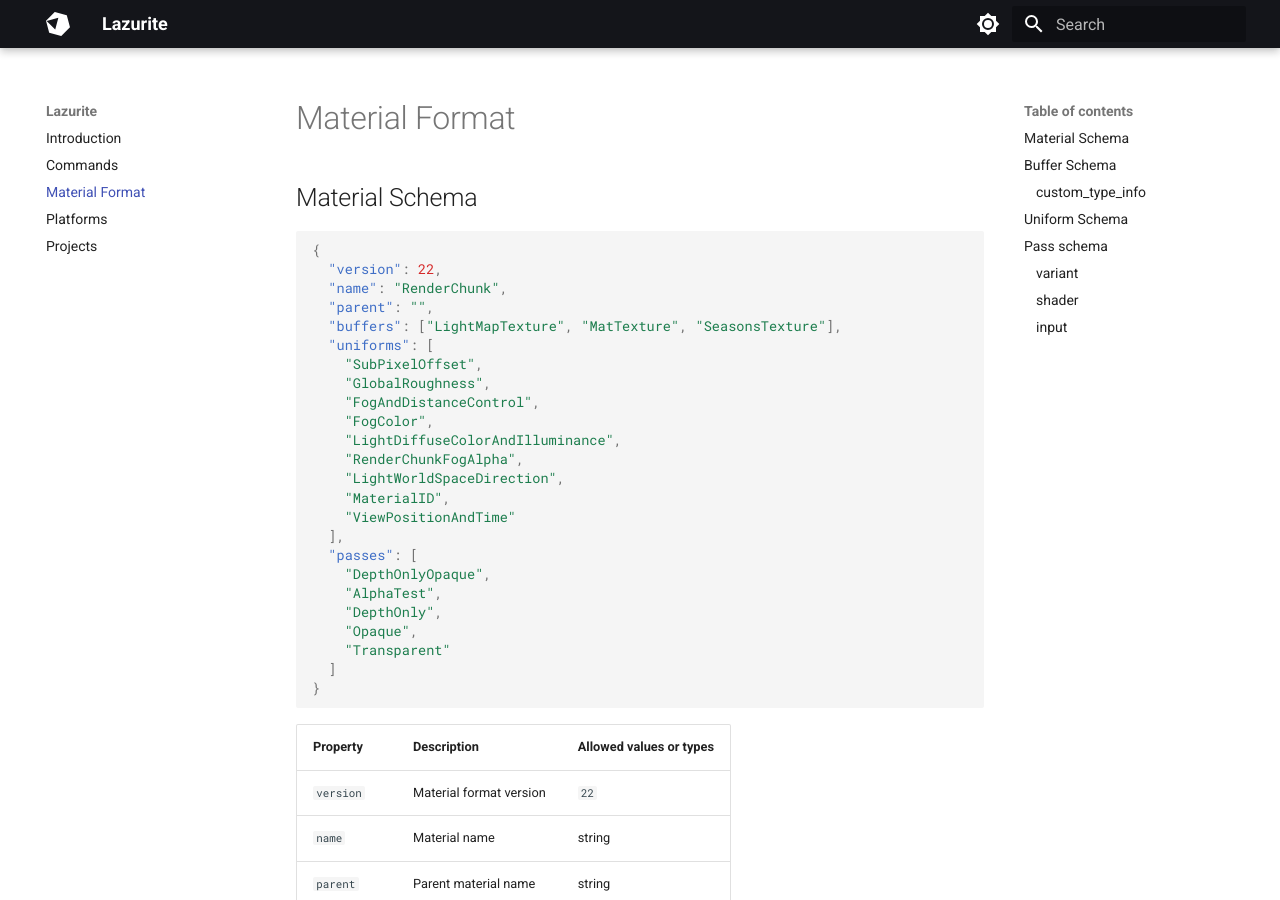
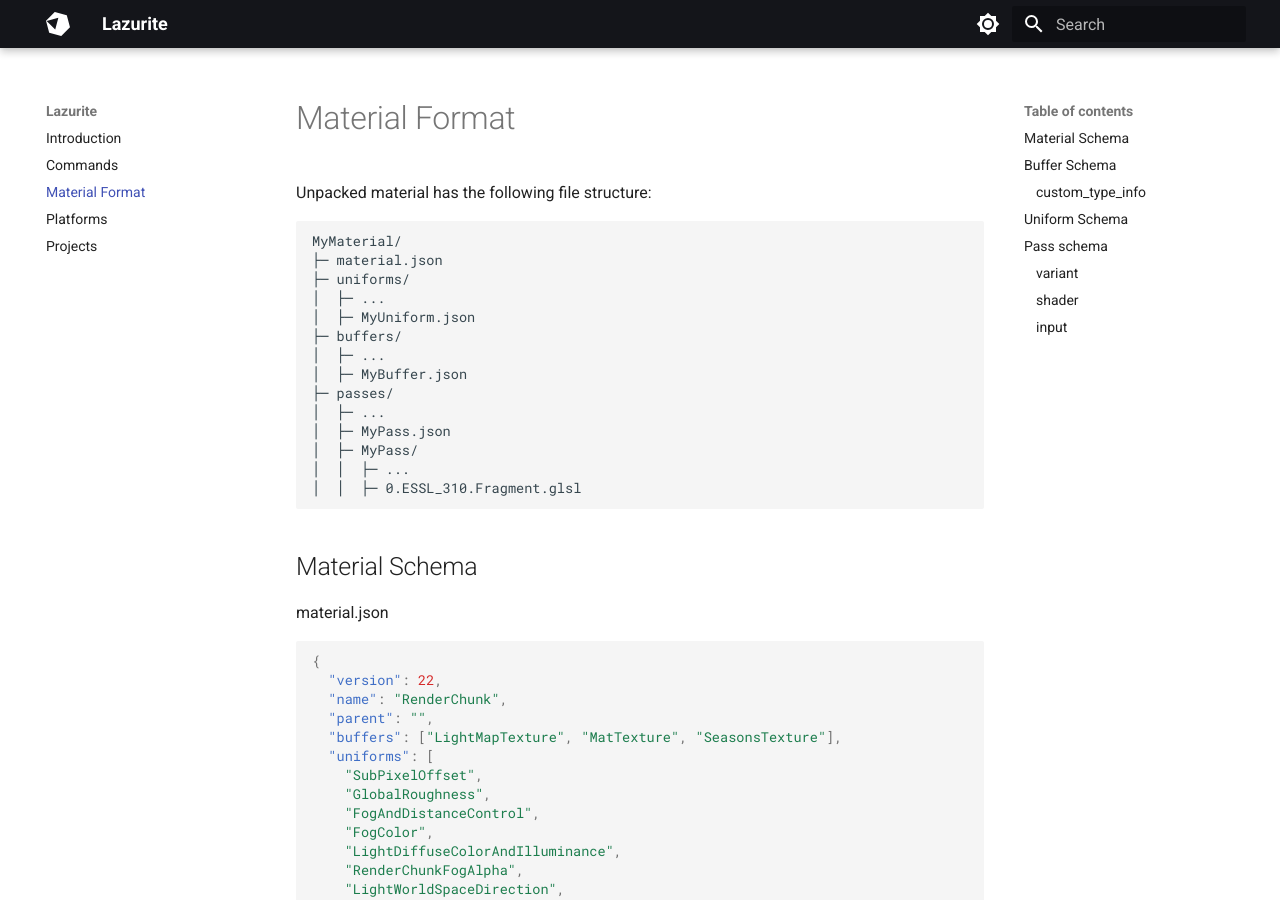
Before and after one commit to veka0/lazurite, an MkDocs documentation site: the page built from docs/material.md, in a window 1280 px wide and 900 px high. Built offline with MkDocs 1.6.1 and Material for MkDocs 9.7.7, drawn with Linux system fonts in a browser that asks for light colours.

Commit message:
Docs edit

````diff
--- a/docs/material.md
+++ b/docs/material.md
@@ -1,6 +1,28 @@
 # Material Format
 
+Unpacked material has the following file structure:
+
+```
+MyMaterial/
+├─ material.json
+├─ uniforms/
+│  ├─ ...
+│  ├─ MyUniform.json
+├─ buffers/
+│  ├─ ...
+│  ├─ MyBuffer.json
+├─ passes/
+│  ├─ ...
+│  ├─ MyPass.json
+│  ├─ MyPass/
+│  │  ├─ ...
+│  │  ├─ 0.ESSL_310.Fragment.glsl
+
+```
+
 ## Material Schema
+
+material.json
 
 ```json
 {
````
